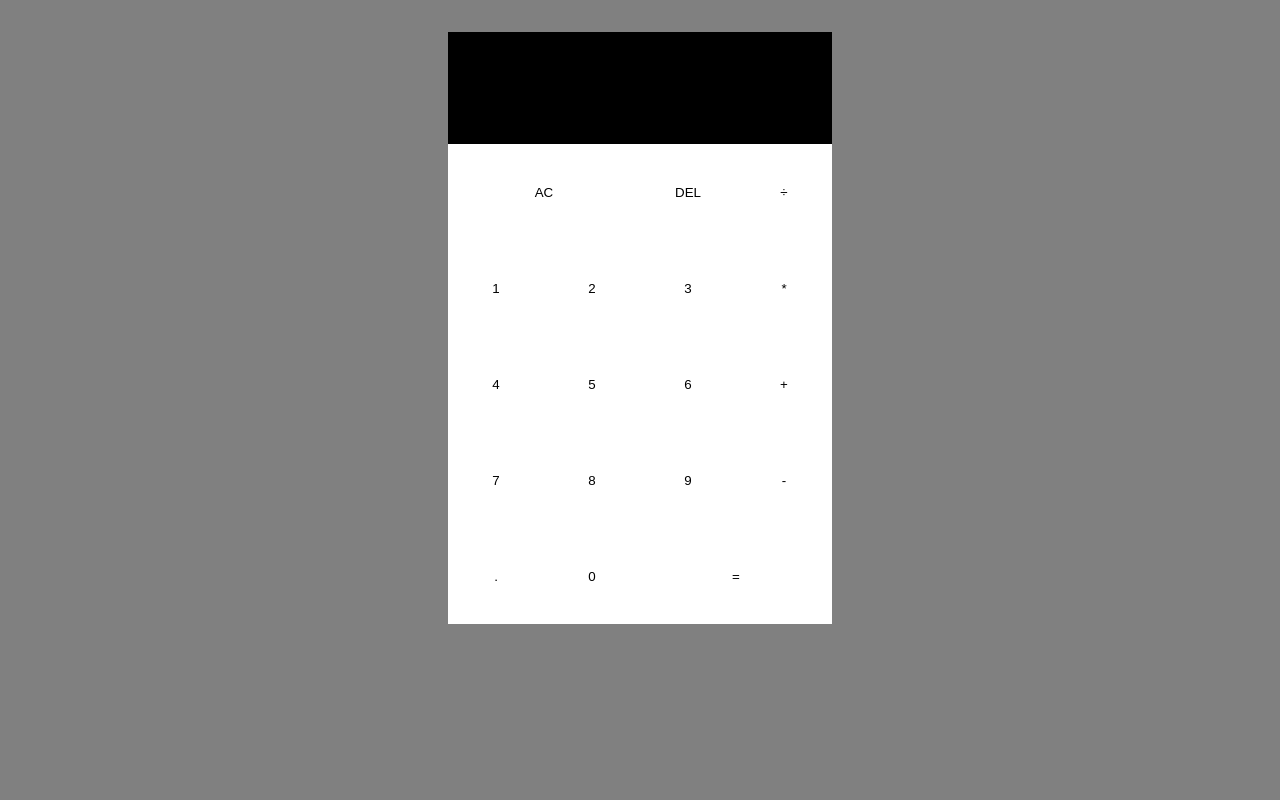
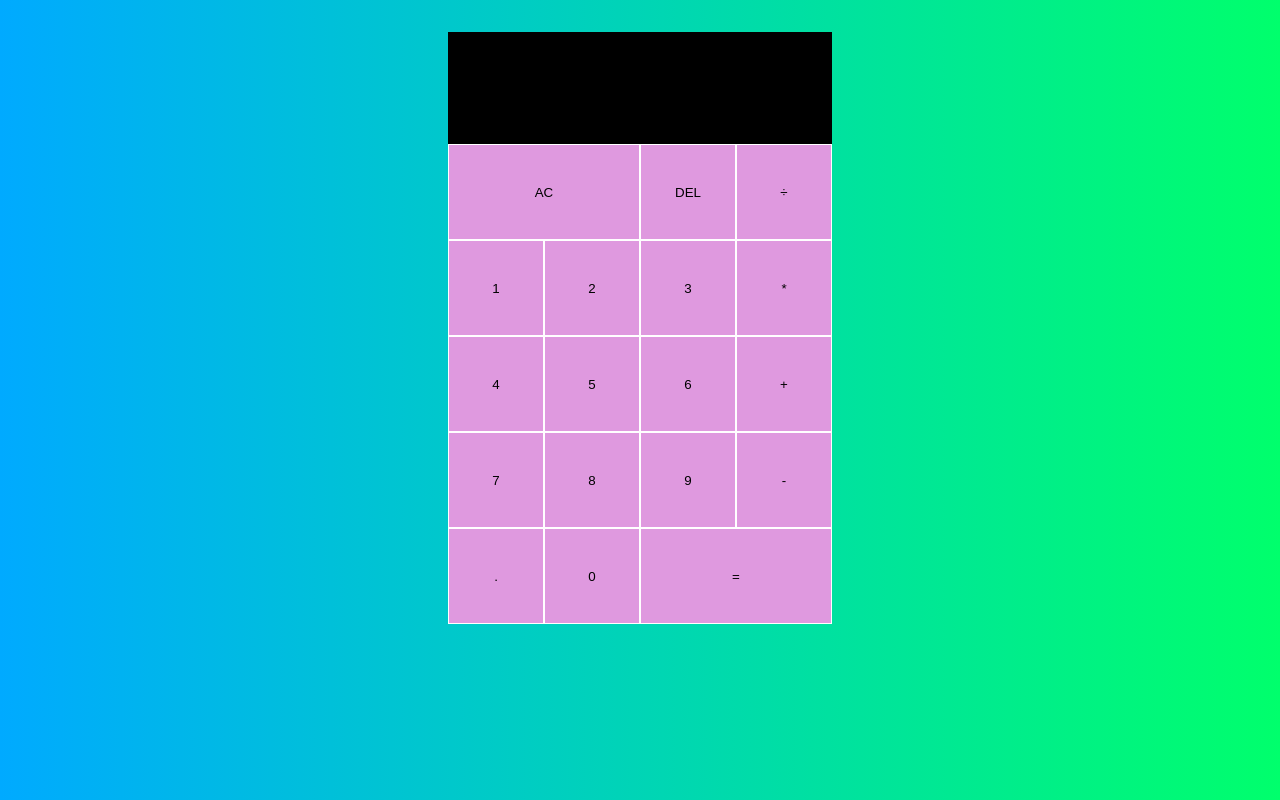
Before and after one commit to jerenteria/react_calculator, a React (Create React App) app in the folder react-calculator/: page / in a window 1280 px wide. Built offline with nearby package versions, Linux system fonts and the light colour scheme.

Commit message:
fixed the bug where the operation being performed was not popping up on calculator, and added more color to keep it more user friendly

```diff
--- a/react-calculator/src/App.css
+++ b/react-calculator/src/App.css
@@ -5,7 +5,7 @@
 
 body {
   margin: 0;
-  background:gray;
+  background:linear-gradient(to right, #00AAFF, #00FF6C);
 }
 
 .calculator-grid {
@@ -21,7 +21,7 @@ body {
   font-size: 2;
   border: 1px solid white;
   outline: none;
-  background-color: white;
+  background-color: rgb(223, 153, 223);
 }
 
 .calculator-grid > button:hover,
--- a/react-calculator/src/App.js
+++ b/react-calculator/src/App.js
@@ -131,7 +131,7 @@ function App() {
   return (
     <div className="calculator-grid">
       <div className="output">
-        <div className="previous-operand">{formatOperand(previousOperand)}</div>
+  <div className="previous-operand">{formatOperand(previousOperand)} {operation} </div>
   <div className="current-operand">{formatOperand(currentOperand)}</div>
       </div>
       <button className="span-two" onClick={() => dispatch({ type: ACTIONS.CLEAR })}>AC</button>
```
